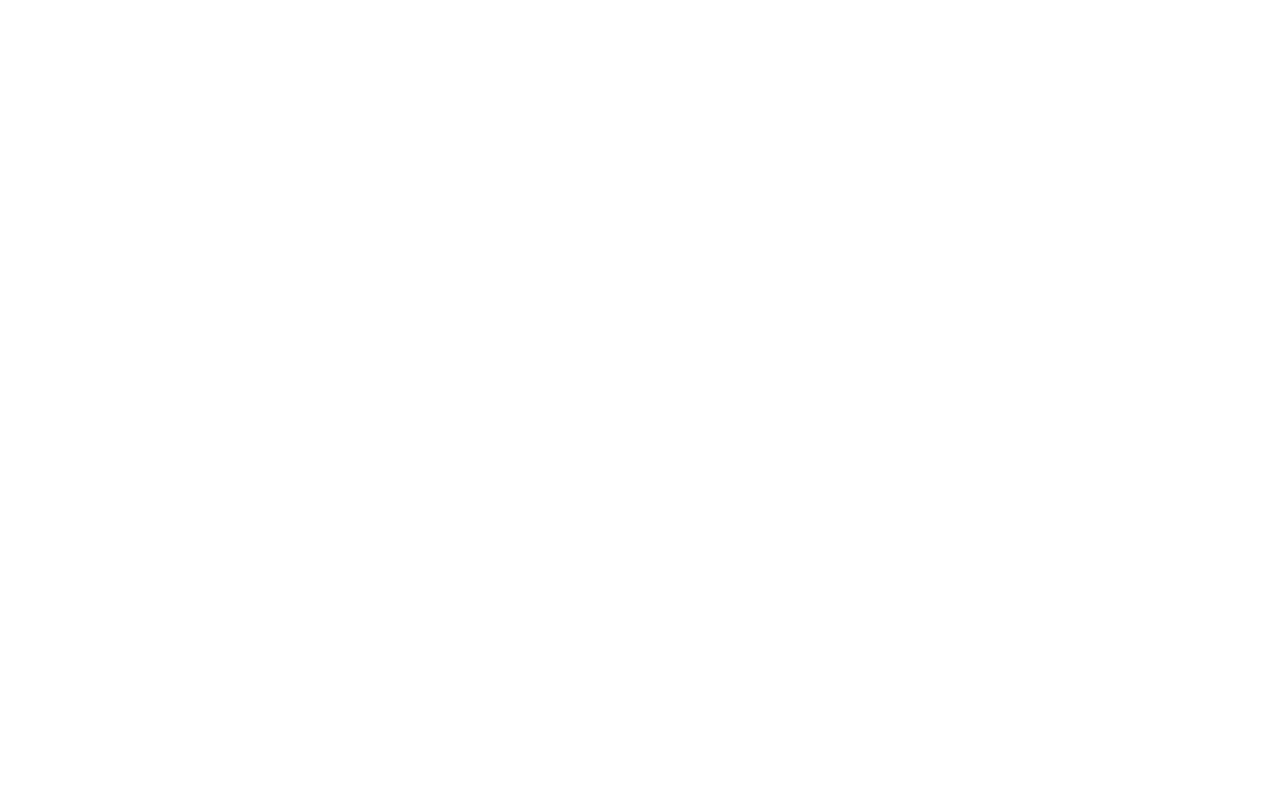
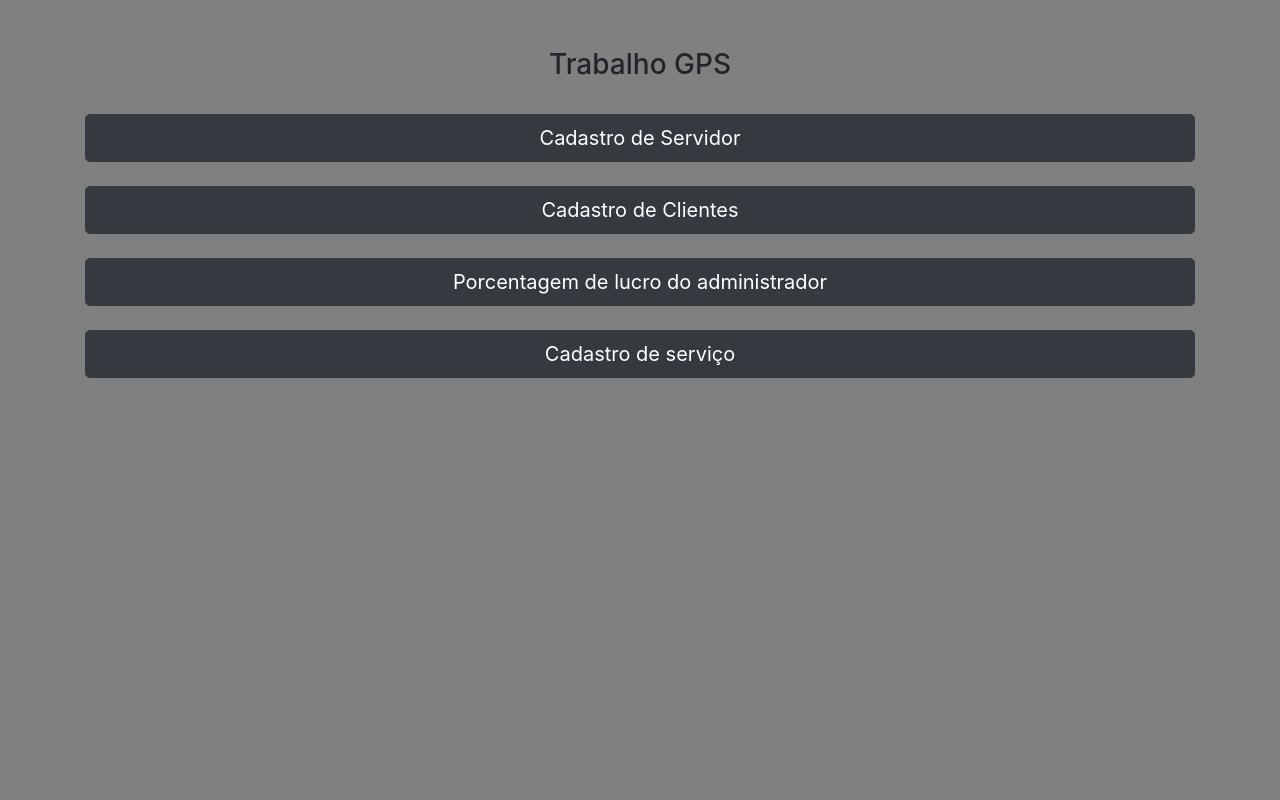
Before and after one commit to RebecaSRodrigues/Trabalho-GPS, a PHP site: page / in a window 1280 px wide. Before the commit the page is empty. Run offline with PHP 8.4, Linux system fonts and the light colour scheme.

Commit message:
update index

```diff
--- /dev/null
+++ b/css/style.css
@@ -0,0 +1,3 @@
+body {
+    background-color: grey;
+}
--- a/index.php
+++ b/index.php
@@ -1,14 +1,35 @@
+<!DOCTYPE html>
 <html lang="pt-br">
 
 <head>
     <meta charset="UTF-8">
     <meta http-equiv="X-UA-Compatible" content="IE=edge">
+    <title>Trabalho GPS</title>
     <meta name="viewport" content="width=device-width, initial-scale=1.0">
-    <title>Trabalho GPS</title>
+	<link rel="stylesheet" href="https://stackpath.bootstrapcdn.com/bootstrap/4.3.1/css/bootstrap.min.css">
+    <link href="css/style.css" rel="stylesheet">
 </head>
 
 <body>
-
+    <div class="container">
+		<h3 class="text-center pt-5 title">Trabalho GPS</h3>
+		<br>
+		<a href="#" class="button">
+			<button type="button" class="btn btn-dark btn-lg btn-block">Cadastro de Servidor</button>
+		</a>
+		<br>
+		<a href="#" class="button">
+			<button type="button" class="btn btn-dark btn-lg btn-block">Cadastro de Clientes</button>
+		</a>
+		<br>
+		<a href="#" class="button">
+			<button type="button" class="btn btn-dark btn-lg btn-block">Porcentagem de lucro do administrador</button>
+		</a>
+		<br>
+		<a href="#" class="button">
+			<button type="button" class="btn btn-dark btn-lg btn-block">Cadastro de serviço</button>
+		</a>
+	</div>
 </body>
 
 </html>
```
